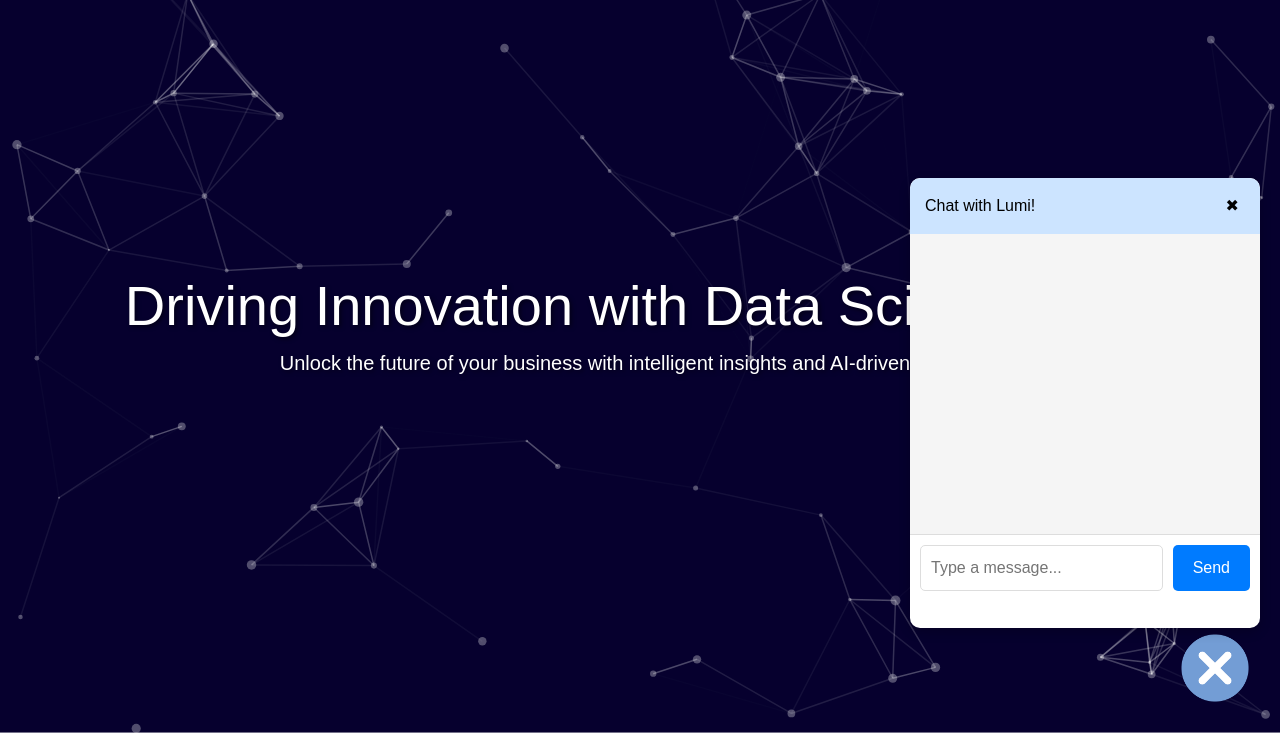
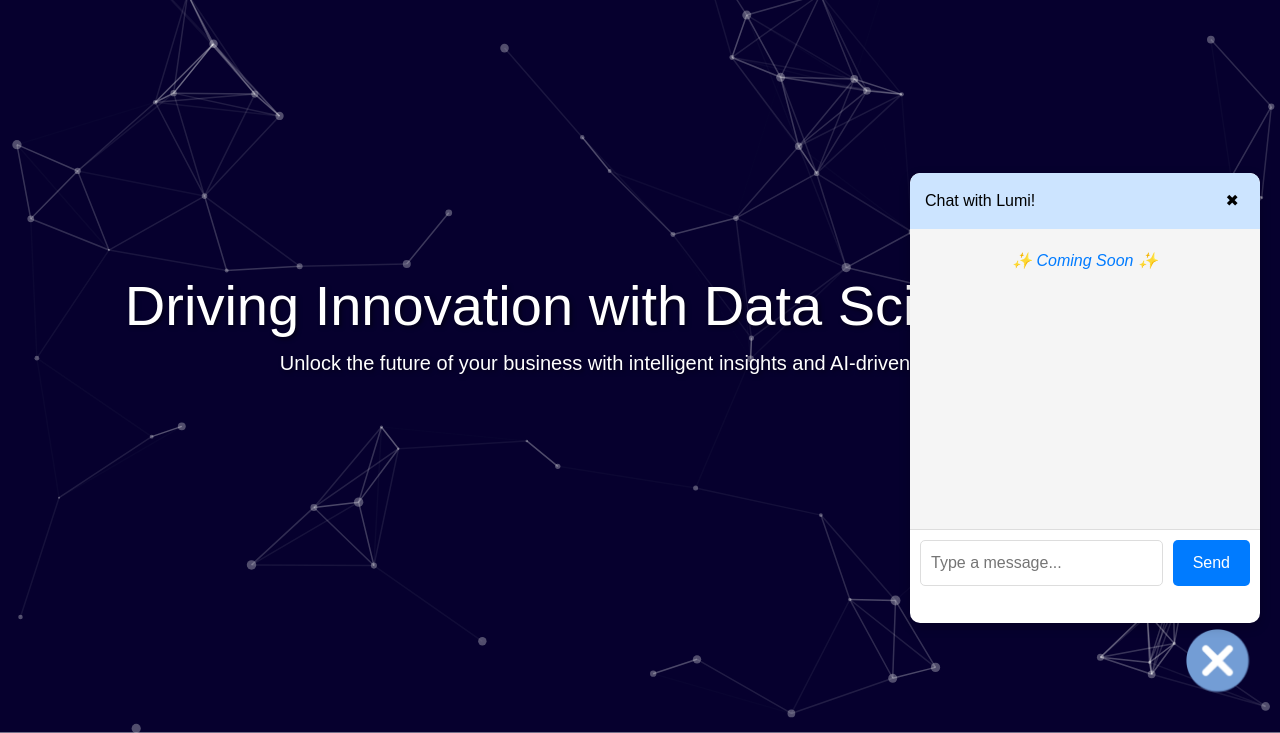
Before and after one commit to ruwanpathirana/dsss_b, a plain HTML site: page index.html in a window 1280 px wide. Both pictures are taken after a click on the element 1215 px from the left and 735 px from the top of the page. Shown: the part 67-800 px from the top of the page. Drawn offline with nearby package versions, Linux system fonts and the light colour scheme.

Commit message:
chat commit

```diff
--- a/index.html
+++ b/index.html
@@ -366,7 +366,9 @@
           <h2>Chat with Lumi!</h2>
           <button id="close-chat" onclick="toggleChat()">✖</button>
         </div>
-        <div id="chat-box"></div>
+        <div id="chat-box">
+            <p class="coming-soon">✨ Coming Soon ✨</p> <!-- Fun "Coming Soon" message -->
+          </div>
         <div id="chat-input">
           <input type="text" id="user-input" placeholder="Type a message...">
           <button onclick="sendMessage()">Send</button>
--- a/style.css
+++ b/style.css
@@ -582,7 +582,7 @@ textarea {
 
 #chat-icon {
     position: fixed;
-    bottom: 30px;
+    bottom: 40px;
     right: 30px;
     border-radius: 50%;
     cursor: pointer;
@@ -592,14 +592,14 @@ textarea {
     transform: scale(1.1);
   }
   #chat-icon img {
-    width: 70px;
-    height: 70px;
+    width: 65px;
+    height: 65px;
   }
 
   /* Chatbot Window */
   #chatbot-window {
     position: fixed;
-    bottom: 105px;
+    bottom: 110px;
     right: 20px;
     width: 350px;
     height: 450px;
@@ -612,6 +612,15 @@ textarea {
     animation: fadeIn 0.3s ease;
     z-index: 20;
 
+  }
+
+  .coming-soon {
+    text-align: center;
+    font-size: 16px;
+    color: #007bff;
+    font-style: italic;
+    margin-top: 10px;
+    animation: fadeInBlink 1.5s ease-in-out infinite;
   }
 
   @keyframes fadeIn {
```
